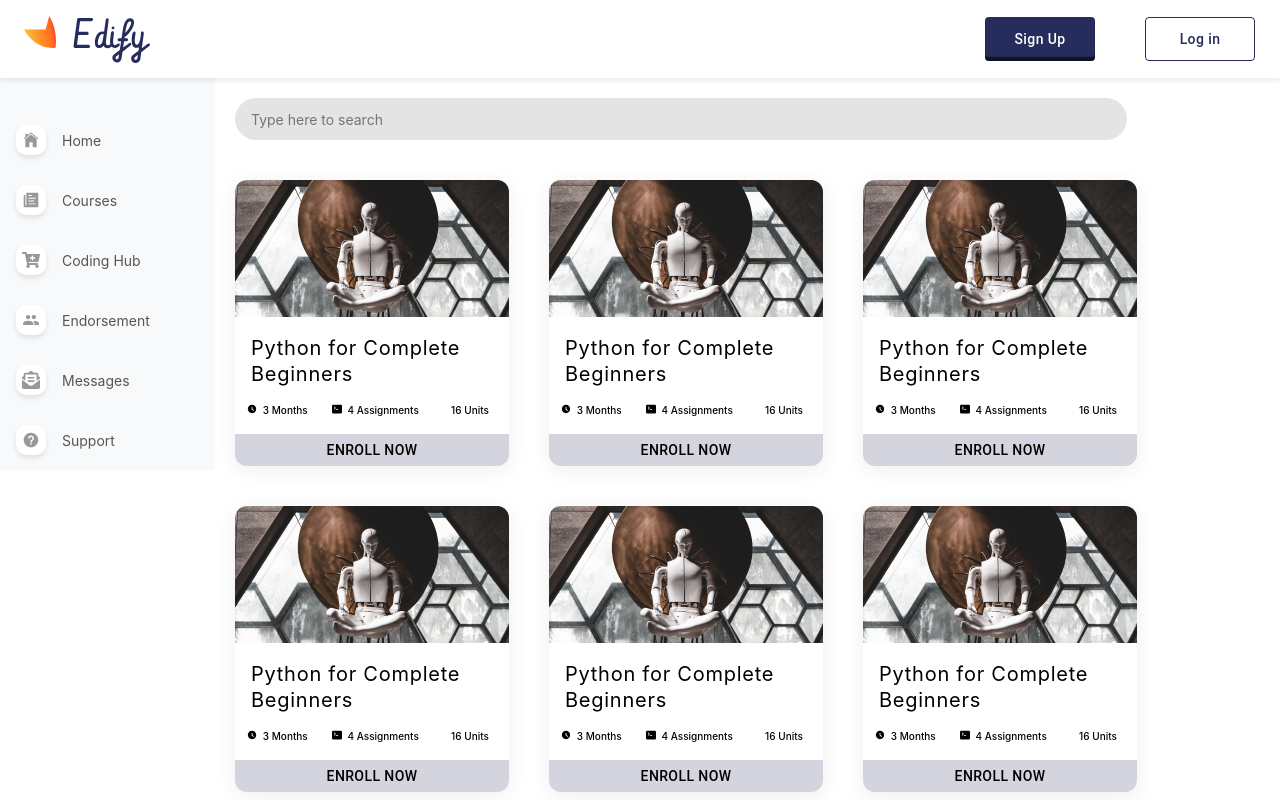
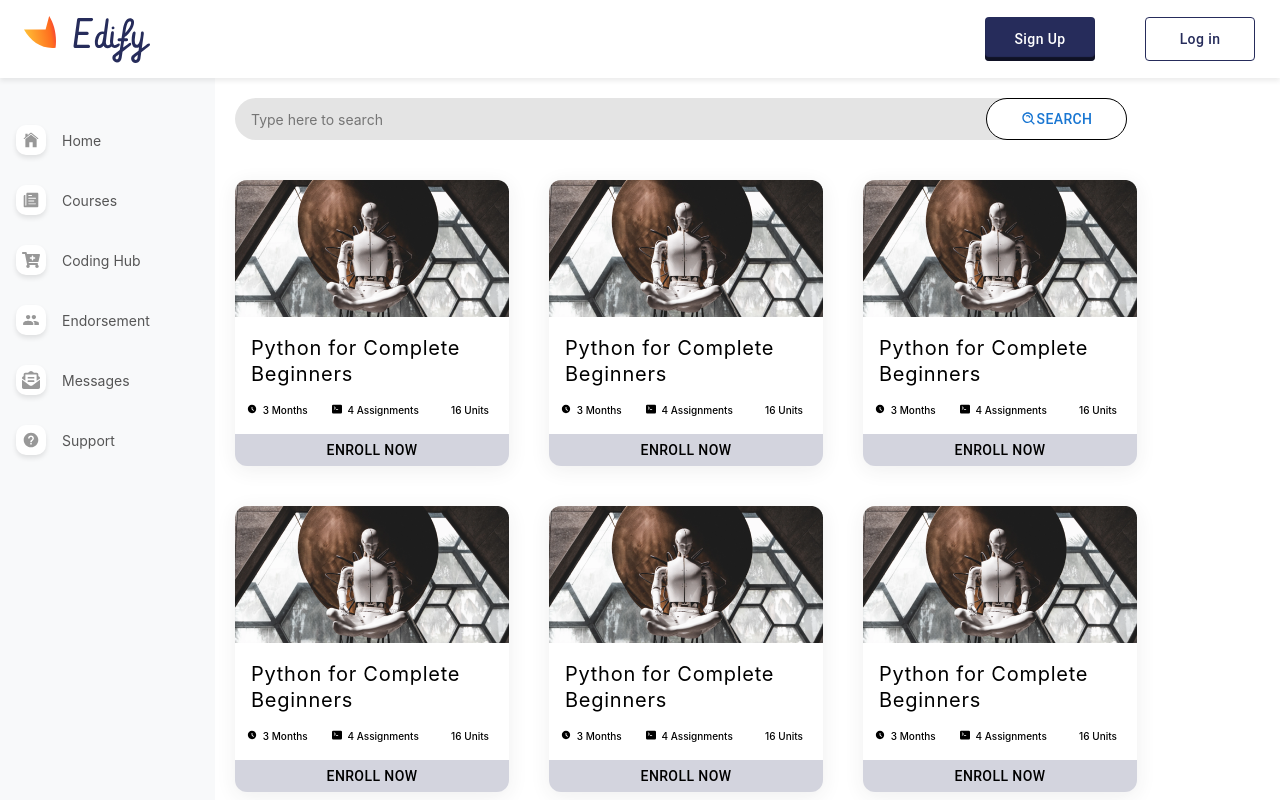
Before and after one commit to Zaids125/edify, a React (Create React App) app: page /courses in a window 1280 px wide. Shown: the top 800 px of the page. Built offline with nearby package versions, Linux system fonts and the light colour scheme.

Commit message:
Design fixes in course page

```diff
--- a/src/pages/Courses/Courses.js
+++ b/src/pages/Courses/Courses.js
@@ -1,13 +1,19 @@
-import { Autocomplete, TextField } from "@mui/material";
+import { Autocomplete, Button, TextField } from "@mui/material";
 import React from "react";
 import CourseCard from "../../Component/CourseCard/CourseCard";
 import SideBar from "../../Component/SideBar/SideBar";
 import classes from "./Courses.module.css";
+import { BiSearchAlt } from "react-icons/bi";
 
 function Courses() {
   return (
     <div className={classes.Courses}>
-      <div className={classes.Sidebar}>
+      <div
+        className={classes.Sidebar}
+        style={{
+          background: "#F8F9FA",
+        }}
+      >
         <SideBar />
       </div>
       <div className={classes.CoursesContainer}>
@@ -19,6 +25,11 @@ function Courses() {
             label=""
             InputLabelProps={{ shrink: false }}
           />
+          <div className={classes.SearchButtonContainer}>
+            <Button className={classes.SearchButton}>
+              <BiSearchAlt style={{ fontSize: 16 }} /> <p>Search</p>
+            </Button>
+          </div>
         </div>
         <div className={classes.AllCourseCards}>
           <CourseCard />
--- a/src/pages/Courses/Courses.module.css
+++ b/src/pages/Courses/Courses.module.css
@@ -5,6 +5,8 @@
 
 .CourseSearchBar {
     margin: 20px;
+    position: relative;
+    width: fit-content;
 }
 
 .CourseSearchInput {
@@ -19,6 +21,34 @@
     font-family: 'Inter';
 }
 
+.SearchButtonContainer {
+    position: absolute;
+    bottom: 0;
+    right: 0;
+    height: 40px;
+    display: flex;
+    flex-direction: column;
+    align-items: center;
+    justify-content: center;
+    background-color: #fff;
+    border: 1px solid #000;
+    border-radius: 100px;
+}
+
+.SearchButton {
+    width: 139px;
+    display: flex;
+    align-items: center;
+    justify-content: space-evenly;
+    font-size: 14px;
+    color: #000;
+    font-weight: 800;
+}
+
+.SearchButton:active {
+    border-radius: 100px !important;
+}
+
 .AllCourseCards {
     display: flex;
     flex-wrap: wrap;
```
